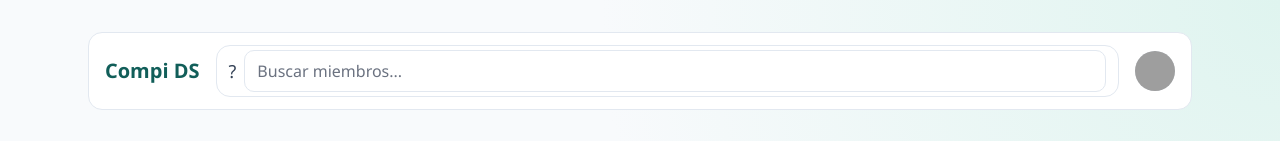
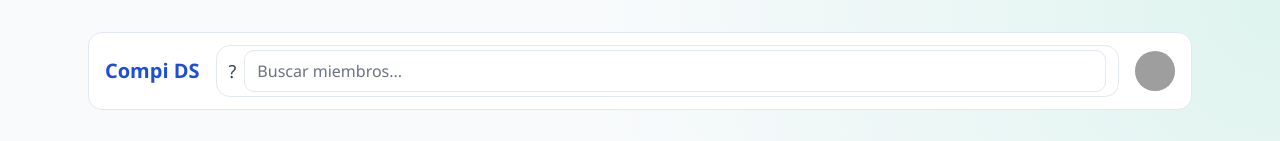
Before and after one commit to AItheLab/compi-demo-app, a Vue app: page / in a window 1280 px wide. Shown: the top 141 px of the page. Built offline with nearby package versions, Linux system fonts and the light colour scheme; grey boxes are pictures that could not be loaded.

Commit message:
Compi: automated task

```diff
--- a/src/styles/tokens.css
+++ b/src/styles/tokens.css
@@ -1,6 +1,6 @@
 :root {
-  --color-brand-500: #0f766e;
-  --color-brand-600: #115e59;
+  --color-brand-500: #2563eb;
+  --color-brand-600: #1d4ed8;
   --color-surface: #f8fafc;
   --color-surface-alt: #e2e8f0;
   --color-text-primary: #0f172a;
```
